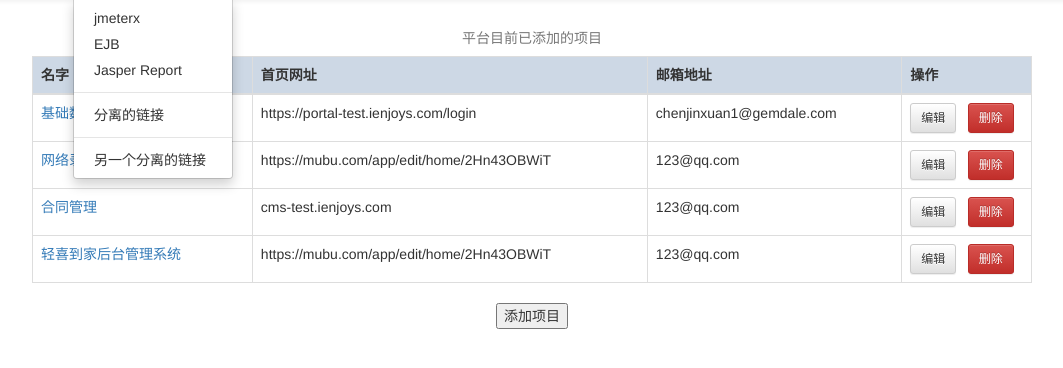
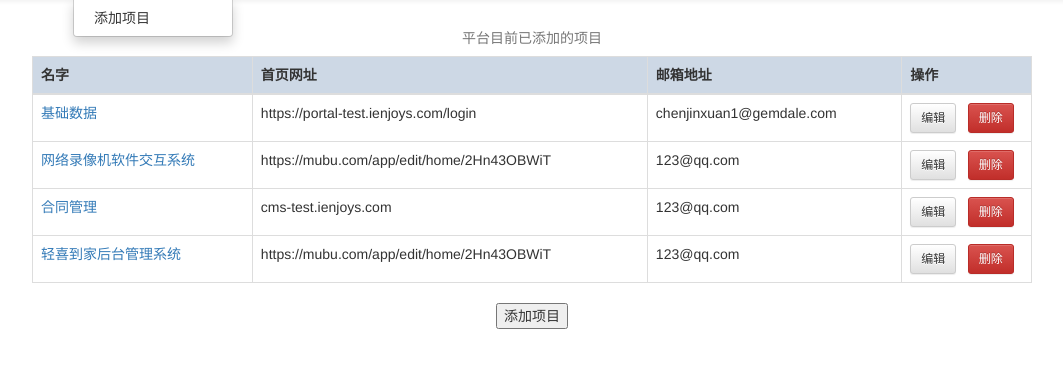
Before and after one commit to JxcChen/WE_UI, a Django app: page /home/ in a window 1280 px wide, after a click on "项目管理". Shown: the part 52-420 px from the top of the page, without its empty margins (108-1171 px from the left). Run offline with Django 3.2, Linux system fonts and the light colour scheme; data comes from the database, SQL or seed files in the repository; both versions use the stored data as it was after the commit; parts of the project's set-up code (start-up, migrations or seed data) failed here and were passed over; some libraries are stand-ins or nearby versions.

Commit message:
新增并发执行功能

```diff
--- a/We_UI/urls.py
+++ b/We_UI/urls.py
@@ -30,5 +30,6 @@ urlpatterns = [
     re_path('get_project_msg/(?P<pro_id>.+)/', get_project_msg),
     path('update_project/',update_project),
     re_path('upload/(?P<case_id>.+)/', upload_script),
-    re_path('run_script/(?P<case_id>.+)/',run_script)
+    re_path('run_script/(?P<case_id>.+)/',run_script),
+    re_path('concurrent_run/(?P<pro_id>.+)/',concurrent_run_script)
 ]
--- /dev/null
+++ b/uiApp/my_client/client_10/case/test_py2.py
@@ -0,0 +1,5 @@
+import time
+
+for i in range(1, 6):
+    print(i)
+    time.sleep(1)
--- a/uiApp/templates/new_menu.html
+++ b/uiApp/templates/new_menu.html
@@ -26,13 +26,7 @@
                         项目管理 <b class="caret"></b>
                     </a>
                     <ul class="dropdown-menu">
-                        <li><a href="#">jmeterx</a></li>
-                        <li><a href="#">EJB</a></li>
-                        <li><a href="#">Jasper Report</a></li>
-                        <li class="divider"></li>
-                        <li><a href="#">分离的链接</a></li>
-                        <li class="divider"></li>
-                        <li><a href="#">另一个分离的链接</a></li>
+                        <li><a href="#">添加项目</a></li>
                     </ul>
                 </li>
                 <li class="dropdown">
@@ -40,13 +34,8 @@
                         并发管理 <b class="caret"></b>
                     </a>
                     <ul class="dropdown-menu">
-                        <li><a href="#">jmeter</a></li>
-                        <li><a href="#">EJB</a></li>
-                        <li><a href="#">Jasper Report</a></li>
-                        <li class="divider"></li>
-                        <li><a href="#">分离的链接</a></li>
-                        <li class="divider"></li>
-                        <li><a href="#">另一个分离的链接</a></li>
+                        <li><a href="#">并发执行用例</a></li>
+
                     </ul>
                 </li>
                 <li class="dropdown">
@@ -54,13 +43,8 @@
                         监控管理 <b class="caret"></b>
                     </a>
                     <ul class="dropdown-menu">
-                        <li><a href="#">jmeter</a></li>
-                        <li><a href="#">EJB</a></li>
-                        <li><a href="#">Jasper Report</a></li>
-                        <li class="divider"></li>
-                        <li><a href="#">分离的链接</a></li>
-                        <li class="divider"></li>
-                        <li><a href="#">另一个分离的链接</a></li>
+                        <li><a href="#">并发执行用例</a></li>
+
                     </ul>
                 </li>
             </ul>
--- /dev/null
+++ b/uiApp/test_py2.py
@@ -0,0 +1,5 @@
+import time
+
+for i in range(1, 6):
+    print(i)
+    time.sleep(1)
--- a/uiApp/views.py
+++ b/uiApp/views.py
@@ -1,6 +1,7 @@
 import json
 import shutil
 import subprocess
+import threading
 
 from django.http import HttpResponse, HttpResponseRedirect
 from django.shortcuts import render
@@ -19,6 +20,7 @@ def home(request):
     return render(request, 'home.html', res)
 
 
+# 保存项目
 def save_end(request):
     pro_name = request.GET['name']
     pro_host = request.GET['host']
@@ -31,11 +33,29 @@ def save_end(request):
     return HttpResponse("")
 
 
+# 删除项目
 def del_end(request, del_id):
     DB_end.objects.filter(id=del_id).delete()
     return HttpResponseRedirect("/home/")
 
 
+# 获取项目信息
+def get_project_msg(request, pro_id):
+    pro_msg = list(DB_end.objects.filter(id=pro_id).values())[0]
+    return HttpResponse(json.dumps(pro_msg), content_type="application/json")
+
+
+# 编辑项目
+def update_project(request):
+    DB_end.objects.filter(id=request.GET['pro_id']).update(name=request.GET['pro_name'], host=request.GET['pro_host'],
+                                                           check_time=request.GET['check_time'],
+                                                           phone=request.GET['phone'], email=request.GET['email'],
+                                                           dingtalk=request.GET['dingtalk'],
+                                                           max_threads=request.GET['max_threads'], )
+    return HttpResponseRedirect("/home/")
+
+
+# 进入项目测试用例页面
 def testcases(request, pro_id):
     cases = DB_cases.objects.filter(pro_id=pro_id)
     project = list(DB_end.objects.filter(id=pro_id))[0]
@@ -43,6 +63,7 @@ def testcases(request, pro_id):
     return render(request, 'case.html', param)
 
 
+# 添加测试用例
 def add_case(request, pro_id):
     is_monitor = False
     if request.GET['is_monitor'] == "True":
@@ -58,20 +79,22 @@ def add_case(request, pro_id):
     return HttpResponseRedirect('/testcases/' + pro_id + '/')
 
 
+# 编辑测试用例
 def edit_case(request):
     case_id = request.GET['id']
     case = list(DB_cases.objects.filter(id=case_id).values())[0]
     return HttpResponse(json.dumps(case), content_type="application/json")
 
 
+# 更新测试用例
 def update_case(request, pro_id):
     is_monitor = False
     if request.GET['is_monitor'] == "True":
         is_monitor = True
 
     is_threads = False
-    if request.GET['is_monitor'] == "True":
-        is_monitor = True
+    if request.GET['is_threads'] == "True":
+        is_threads = True
     case_id = request.GET['case_id']
 
     DB_cases.objects.filter(id=case_id).update(name=request.GET['case_name'], retry_count=request.GET['retry_count'],
@@ -101,6 +124,7 @@ def upload_script(request, case_id):
     return HttpResponseRedirect('/testcases/%s/' % pro_id)
 
 
+# 删除用例
 def del_case(request):
     case_id = request.GET['case_id']
     pro_id = request.GET['pro_id']
@@ -110,30 +134,40 @@ def del_case(request):
 
 
 # 运行脚本
-def run_script(request,case_id):
-    print("+++++")
+def run_script(request, case_id):
     case = DB_cases.objects.filter(id=case_id)[0]
     pro_id = case.pro_id
     script_name = case.script
     # 判断是否未上传脚本文件
-    if script_name in ['',' ',None,'None']:
+    if script_name in ['', ' ', None, 'None']:
         return HttpResponse('Error')
     # 执行py文件
-    subprocess.call('python uiApp/my_client/client_%s/case/%s' % (pro_id, script_name),shell=True)
+    subprocess.call('python uiApp/my_client/client_%s/case/%s' % (pro_id, script_name), shell=True)
     return HttpResponse('Success')
 
 
-# 获取项目信息
-def get_project_msg(request, pro_id):
-    pro_msg = list(DB_end.objects.filter(id=pro_id).values())[0]
-    return HttpResponse(json.dumps(pro_msg), content_type="application/json")
+# 并发执行脚本
+def concurrent_run_script(request, pro_id):
+    # 先获取该项目下所有可以并发执行的测试用例
+    cases = DB_cases.objects.filter(pro_id=pro_id, is_threads='True')
 
+    # 声明执行用例方法
+    def concurrent_run(case):
+        if case.script not in ['', ' ', None, 'None']:
+            # 执行py文件
+            subprocess.call('python uiApp/my_client/client_%s/case/%s' % (case.pro_id, case.script), shell=True)
+            print(case, "执行完成")
 
-# 编辑项目
-def update_project(request):
-    DB_end.objects.filter(id=request.GET['pro_id']).update(name=request.GET['pro_name'], host=request.GET['pro_host'],
-                                                           check_time=request.GET['check_time'],
-                                                           phone=request.GET['phone'], email=request.GET['email'],
-                                                           dingtalk=request.GET['dingtalk'],
-                                                           max_threads=request.GET['max_threads'], )
-    return HttpResponseRedirect("/home/")
+    tf = []
+    # 声明多个线程执行运行用例方法
+    for case in cases:
+        t = threading.Thread(target=concurrent_run, args=(case,))
+        t.setDaemon(True)  # 将线程声明为守护线程
+        tf.append(t)
+    # 执行
+    for t in tf:
+        t.start()  # 运行线程任务
+
+    for t in tf:
+        t.join()  # 子线程再未完成的情况下 主线程会一直处于阻塞状态
+    return HttpResponse('Success')
```
Also changed, not shown: uiApp/templates/case.html (+16 -4 lines), db.sqlite3.
